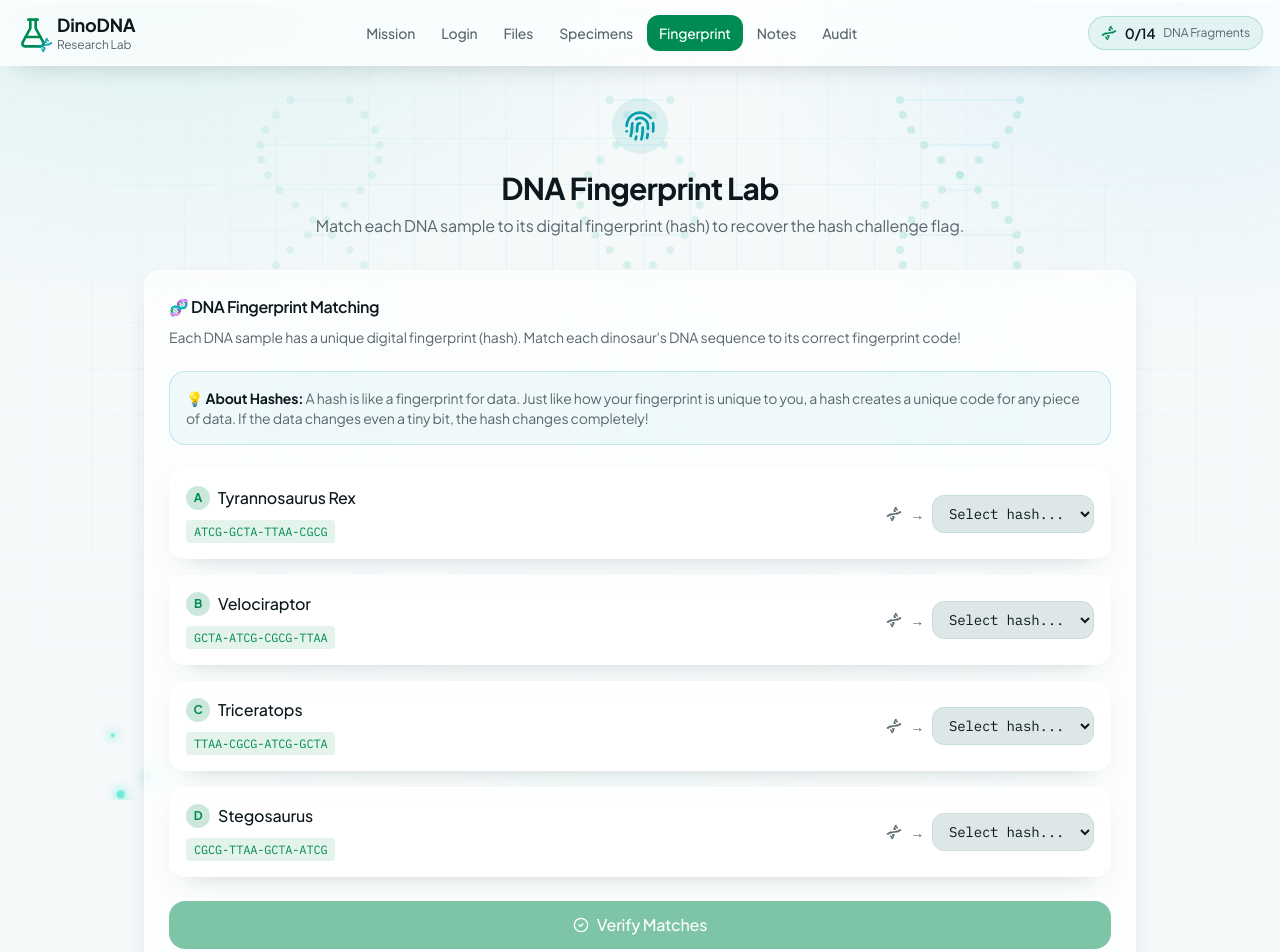
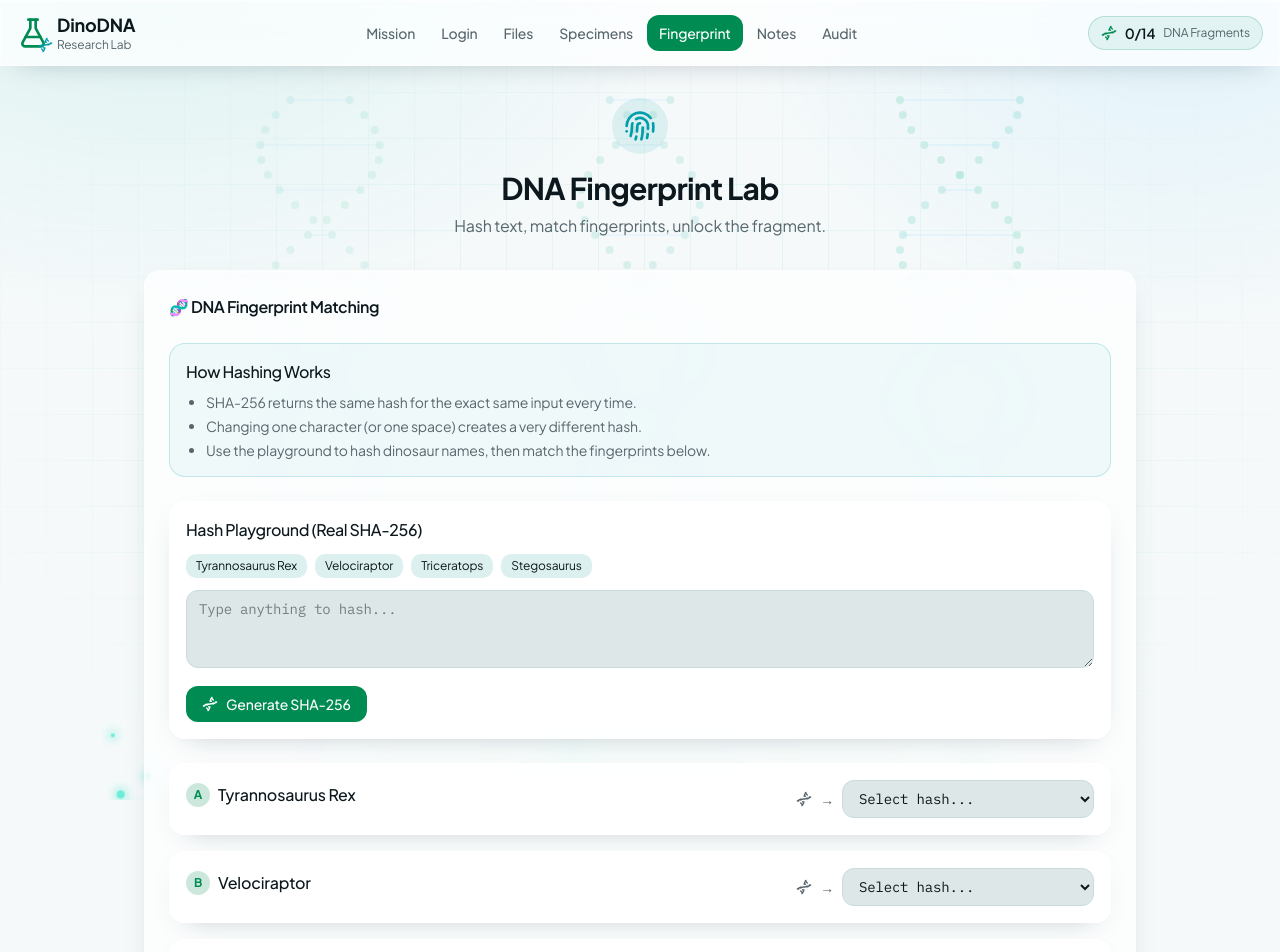
Before and after one commit to Alabama-Cyber-Range/DinoDNA-CTF, a Next.js app: page /dna-fingerprint in a window 1280 px wide. Shown: the top 952 px of the page. Built offline with nearby package versions, Linux system fonts and the light colour scheme.

Commit message:
Fingerprint cleanup

```diff
--- a/app/dna-fingerprint/page.tsx
+++ b/app/dna-fingerprint/page.tsx
@@ -16,23 +16,12 @@ function DnaFingerprintPage() {
           DNA Fingerprint Lab
         </h1>
         <p className="text-muted-foreground">
-          Match each DNA sample to its digital fingerprint (hash) to recover the
-          hash challenge flag.
+          Hash text, match fingerprints, unlock the fragment.
         </p>
       </div>
 
       <div className="glass-card rounded-2xl p-6 border border-border mb-6">
         <DNAHashPuzzle />
-      </div>
-
-      <div className="text-center">
-        <Link
-          href="/security-audit"
-          className="inline-flex items-center gap-2 bg-secondary text-secondary-foreground px-5 py-2.5 rounded-lg font-medium hover:bg-secondary/80 transition-colors"
-        >
-          <ArrowLeft className="h-4 w-4" />
-          Back to Security Audit
-        </Link>
       </div>
     </div>
   );
--- a/components/dna-hash-puzzle.tsx
+++ b/components/dna-hash-puzzle.tsx
@@ -1,48 +1,127 @@
 "use client"
 
-import { useState } from 'react'
+import { useEffect, useMemo, useState } from 'react'
 import { useFlags } from '@/lib/flag-context'
 import { CheckCircle2, XCircle, Dna, RefreshCw } from 'lucide-react'
 
-// DNA specimens with their "fingerprints" (simplified hashes)
-const specimens = [
-  {
-    id: 'A',
-    name: 'Tyrannosaurus Rex',
-    dna: 'ATCG-GCTA-TTAA-CGCG',
-    hash: 'TR-7X2K'
-  },
-  {
-    id: 'B',
-    name: 'Velociraptor',
-    dna: 'GCTA-ATCG-CGCG-TTAA',
-    hash: 'VR-9M4P'
-  },
-  {
-    id: 'C',
-    name: 'Triceratops',
-    dna: 'TTAA-CGCG-ATCG-GCTA',
-    hash: 'TC-3N8Q'
-  },
-  {
-    id: 'D',
-    name: 'Stegosaurus',
-    dna: 'CGCG-TTAA-GCTA-ATCG',
-    hash: 'SG-5L1R'
-  },
+const specimenNames = [
+  { id: 'A', name: 'Tyrannosaurus Rex' },
+  { id: 'B', name: 'Velociraptor' },
+  { id: 'C', name: 'Triceratops' },
+  { id: 'D', name: 'Stegosaurus' },
 ]
 
-// Shuffled hashes for the puzzle
-const shuffledHashes = ['VR-9M4P', 'TC-3N8Q', 'TR-7X2K', 'SG-5L1R']
+type PuzzleSpecimen = {
+  id: string
+  name: string
+  hash: string
+}
+
+async function sha256Hex(input: string): Promise<string> {
+  const encoded = new TextEncoder().encode(input)
+  const digest = await crypto.subtle.digest('SHA-256', encoded)
+  const bytes = new Uint8Array(digest)
+  return Array.from(bytes)
+    .map((b) => b.toString(16).padStart(2, '0'))
+    .join('')
+}
+
+function shortenHash(hash: string): string {
+  return `${hash.slice(0, 12)}...${hash.slice(-10)}`
+}
 
 export function DNAHashPuzzle() {
   const { addFlag, checkFlag } = useFlags()
+  const [specimens, setSpecimens] = useState<PuzzleSpecimen[]>([])
+  const [shuffledHashes, setShuffledHashes] = useState<string[]>([])
+  const [isLoadingPuzzle, setIsLoadingPuzzle] = useState(true)
+
+  const [playgroundInput, setPlaygroundInput] = useState('')
+  const [playgroundHash, setPlaygroundHash] = useState('')
+  const [isHashing, setIsHashing] = useState(false)
+
   const [matches, setMatches] = useState<Record<string, string>>({})
   const [submitted, setSubmitted] = useState(false)
   const [isCorrect, setIsCorrect] = useState(false)
+  const [justUnlocked, setJustUnlocked] = useState(false)
+
+  useEffect(() => {
+    let active = true
+
+    const buildPuzzle = async () => {
+      const computed = await Promise.all(
+        specimenNames.map(async (specimen) => ({
+          ...specimen,
+          hash: await sha256Hex(specimen.name),
+        }))
+      )
+
+      if (!active) {
+        return
+      }
+
+      setSpecimens(computed)
+      setShuffledHashes(
+        computed
+          .map((s) => s.hash)
+          .sort(() => Math.random() - 0.5)
+      )
+      setIsLoadingPuzzle(false)
+    }
+
+    buildPuzzle()
+
+    return () => {
+      active = false
+    }
+  }, [])
+
+  const exampleNames = useMemo(() => specimenNames.map((s) => s.name), [])
+  const flagFound = checkFlag('DINO{hashes_are_fingerprints}')
+
+  useEffect(() => {
+    if (isLoadingPuzzle || submitted || specimens.length === 0) {
+      return
+    }
+
+    if (Object.keys(matches).length !== specimens.length) {
+      return
+    }
+
+    const allCorrect = specimens.every((s) => matches[s.id] === s.hash)
+    if (!allCorrect) {
+      return
+    }
+
+    const hadFlagAlready = checkFlag('DINO{hashes_are_fingerprints}')
+    setIsCorrect(true)
+    setSubmitted(true)
+
+    if (!hadFlagAlready) {
+      addFlag('DINO{hashes_are_fingerprints}')
+      setJustUnlocked(true)
+    }
+  }, [
+    matches,
+    specimens,
+    isLoadingPuzzle,
+    submitted,
+    addFlag,
+    checkFlag,
+  ])
 
   const handleMatch = (specimenId: string, hash: string) => {
     setMatches(prev => ({ ...prev, [specimenId]: hash }))
+  }
+
+  const handleHashText = async () => {
+    setIsHashing(true)
+    try {
+      const result = await sha256Hex(playgroundInput)
+      setPlaygroundHash(result)
+    } finally {
+      setIsHashing(false)
+    }
   }
 
   const handleSubmit = () => {
@@ -60,19 +139,22 @@ export function DNAHashPuzzle() {
     setMatches({})
     setSubmitted(false)
     setIsCorrect(false)
+    setJustUnlocked(false)
   }
-
-  const flagFound = checkFlag('DINO{hashes_are_fingerprints}')
 
   if (flagFound) {
     return (
       <div className="bg-primary/10 rounded-xl p-6 border border-primary/30">
         <div className="flex items-center gap-3 mb-4">
           <CheckCircle2 className="h-6 w-6 text-primary" />
-          <h3 className="font-semibold text-primary">Puzzle Completed!</h3>
+          <h3 className="font-semibold text-primary">
+            {justUnlocked ? 'Flag Unlocked!' : 'Already Unlocked'}
+          </h3>
         </div>
         <p className="text-sm text-muted-foreground mb-3">
-          You successfully matched all DNA samples to their digital fingerprints!
+          {justUnlocked
+            ? 'Perfect match. Credit was added automatically for this challenge.'
+            : 'You already completed this puzzle. Credit is already on your Security Audit progress.'}
         </p>
         <code className="text-sm font-mono text-primary">
           DINO&#123;hashes_are_fingerprints&#125;
@@ -85,20 +167,68 @@ export function DNAHashPuzzle() {
     <div className="space-y-6">
       <div>
         <h3 className="font-semibold text-foreground mb-2">🧬 DNA Fingerprint Matching</h3>
-        <p className="text-sm text-muted-foreground">
-          Each DNA sample has a unique digital fingerprint (hash). Match each dinosaur&apos;s
-          DNA sequence to its correct fingerprint code!
-        </p>
       </div>
 
-      {/* Educational Note */}
+      {/* Single learning section */}
       <div className="bg-accent/5 border border-accent/20 rounded-xl p-4">
-        <p className="text-sm text-muted-foreground">
-          <strong className="text-foreground">💡 About Hashes:</strong> A hash is like a fingerprint for data.
-          Just like how your fingerprint is unique to you, a hash creates a unique code for any piece of data.
-          If the data changes even a tiny bit, the hash changes completely!
-        </p>
+        <h4 className="font-medium text-foreground mb-2">How Hashing Works</h4>
+        <ul className="text-sm text-muted-foreground list-disc pl-5 space-y-1">
+          <li>SHA-256 returns the same hash for the exact same input every time.</li>
+          <li>Changing one character (or one space) creates a very different hash.</li>
+          <li>Use the playground to hash dinosaur names, then match the fingerprints below.</li>
+        </ul>
       </div>
+
+      {/* Hash Playground */}
+      <div className="glass-card rounded-xl p-4 border border-accent/30 bg-accent/5 space-y-3">
+        <h4 className="font-medium text-foreground">Hash Playground (Real SHA-256)</h4>
+
+        <div className="flex flex-wrap gap-2">
+          {exampleNames.map((name) => (
+            <button
+              key={name}
+              type="button"
+              onClick={() => setPlaygroundInput(name)}
+              className="px-2.5 py-1 rounded-md text-xs bg-secondary text-secondary-foreground hover:bg-secondary/80 transition-colors"
+            >
+              {name}
+            </button>
+          ))}
+        </div>
+
+        <textarea
+          value={playgroundInput}
+          onChange={(e) => setPlaygroundInput(e.target.value)}
+          rows={3}
+          placeholder="Type anything to hash..."
+          className="w-full px-3 py-2 bg-input border border-border rounded-lg focus:outline-none focus:ring-2 focus:ring-primary/50 text-foreground font-mono text-sm"
+        />
+
+        <button
+          type="button"
+          onClick={handleHashText}
+          disabled={isHashing}
+          className="inline-flex items-center gap-2 bg-primary text-primary-foreground px-4 py-2 rounded-lg text-sm font-medium hover:bg-primary/90 transition-colors disabled:opacity-50"
+        >
+          <Dna className="h-4 w-4" />
+          {isHashing ? 'Hashing...' : 'Generate SHA-256'}
+        </button>
+
+        {playgroundHash && (
+          <div className="p-3 rounded-lg bg-background border border-border">
+            <p className="text-xs text-muted-foreground mb-1">SHA-256 Output</p>
+            <code className="block text-xs md:text-sm break-all text-primary font-mono">
+              {playgroundHash}
+            </code>
+          </div>
+        )}
+      </div>
+
+      {isLoadingPuzzle && (
+        <div className="glass-card rounded-xl p-4 border border-border text-sm text-muted-foreground">
+          Generating real dinosaur hashes...
+        </div>
+      )}
 
       {/* Puzzle Grid */}
       <div className="space-y-4">
@@ -115,9 +245,6 @@ export function DNAHashPuzzle() {
                   </span>
                   <span className="font-medium text-foreground">{specimen.name}</span>
                 </div>
-                <code className="text-xs font-mono text-primary bg-primary/10 px-2 py-1 rounded">
-                  {specimen.dna}
-                </code>
               </div>
 
               <div className="flex items-center gap-2">
@@ -126,7 +253,7 @@ export function DNAHashPuzzle() {
                 <select
                   value={matches[specimen.id] || ''}
                   onChange={(e) => handleMatch(specimen.id, e.target.value)}
-                  disabled={submitted}
+                  disabled={submitted || isLoadingPuzzle}
                   className={`px-3 py-2 bg-input border rounded-lg text-sm font-mono focus:outline-none focus:ring-2 focus:ring-primary/50 ${
                     submitted
                       ? matches[specimen.id] === specimen.hash
@@ -137,7 +264,7 @@ export function DNAHashPuzzle() {
                 >
                   <option value="">Select hash...</option>
                   {shuffledHashes.map((hash) => (
-                    <option key={hash} value={hash}>{hash}</option>
+                    <option key={hash} value={hash}>{shortenHash(hash)}</option>
                   ))}
                 </select>
 
@@ -157,11 +284,11 @@ export function DNAHashPuzzle() {
         {!submitted ? (
           <button
             onClick={handleSubmit}
-            disabled={Object.keys(matches).length !== specimens.length}
+            disabled={isLoadingPuzzle || Object.keys(matches).length !== specimens.length}
             className="flex-1 flex items-center justify-center gap-2 bg-primary text-primary-foreground py-3 rounded-xl font-medium hover:bg-primary/90 transition-colors disabled:opacity-50 disabled:cursor-not-allowed"
           >
             <CheckCircle2 className="h-4 w-4" />
-            Verify Matches
+            Verify Matches (or auto-unlock on perfect match)
           </button>
         ) : (
           <button
```
